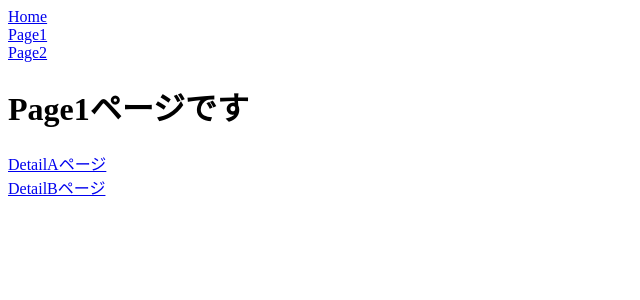
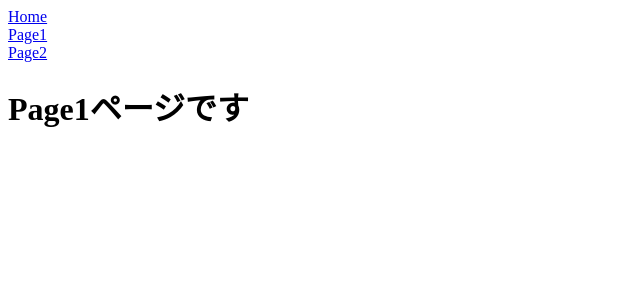
Before and after one commit to rintarotajima/react-router, a React (Vite) app: page /page1 in a window 1280 px wide. Shown: the top 300 px of the page, without its empty margins (0-640 px from the left). Built offline with nearby package versions, Linux system fonts and the light colour scheme.

Commit message:
react-router-domのバージョンを6から5に変更

```diff
--- a/package.json
+++ b/package.json
@@ -12,7 +12,7 @@
   "dependencies": {
     "react": "^18.3.1",
     "react-dom": "^18.3.1",
-    "react-router-dom": "^6.26.2"
+    "react-router-dom": "^5.2.0"
   },
   "devDependencies": {
     "@eslint/js": "^9.11.1",
--- a/src/App.jsx
+++ b/src/App.jsx
@@ -3,7 +3,7 @@
 import { Page1DetailA } from "./Page1DetailA";
 import { Page1DetailB } from "./Page1DetailB";
 import { Page2 } from "./Page2";
-import { BrowserRouter, Link, Routes, Route } from "react-router-dom";
+import { BrowserRouter, Link, Switch, Route} from "react-router-dom";
 
 export default function App() {
   return (
@@ -13,14 +13,18 @@
       <Link to="/page1">Page1</Link>
       <br />
       <Link to="/page2">Page2</Link>
-      <Routes>
-        <Route path="/" element={<Home />} />
-        <Route path="/page1" element={<Page1 />}>
-          <Route path="detailA" element={<Page1DetailA />} />
-          <Route path="detailB" element={<Page1DetailB />} />
+
+      <Switch>
+        <Route exact path="/">
+          <Home />
         </Route>
-        <Route path="/page2" element={<Page2 />} />
-      </Routes>
+        <Route path="/page1">
+          <Page1 />
+        </Route>
+        <Route path="/page2">
+          <Page2 />
+        </Route>
+      </Switch>
     </BrowserRouter>
   );
 }
--- a/src/Page1.jsx
+++ b/src/Page1.jsx
@@ -1,12 +1,7 @@
-import { Link, Outlet } from "react-router-dom";
 export const Page1 = () => {
     return (
         <div>
             <h1>Page1ページです</h1>
-            <Link to="detailA">DetailAページ</Link>
-            <br />
-            <Link to="detailB">DetailBページ</Link>
-            <Outlet />
         </div>
     );
 }
--- a/src/main.jsx
+++ b/src/main.jsx
@@ -1,6 +1,5 @@
 import { StrictMode } from "react";
 import { createRoot } from "react-dom/client";
-import { Home } from "./Home";
 import App from "./App";
 
 createRoot(document.getElementById("root")).render(
```
Also changed, not shown: 1 other file (tests, documents, lock files or other folders).
